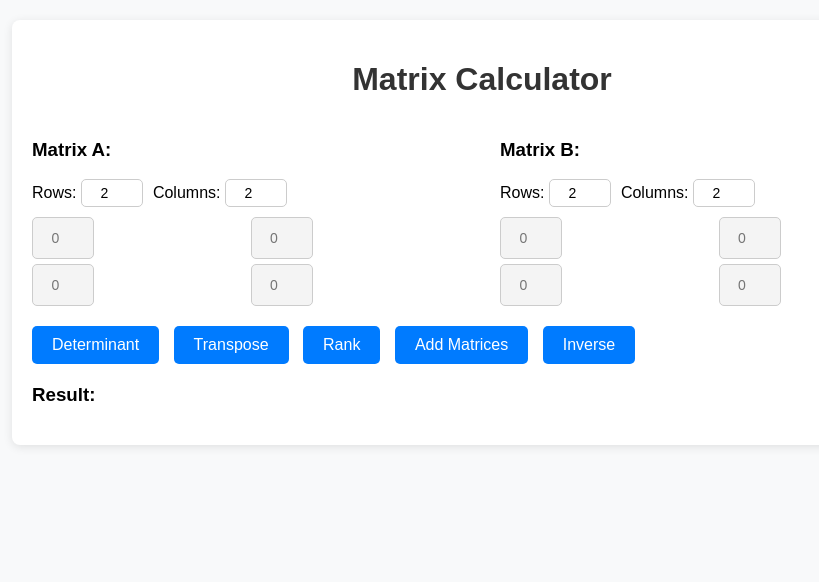
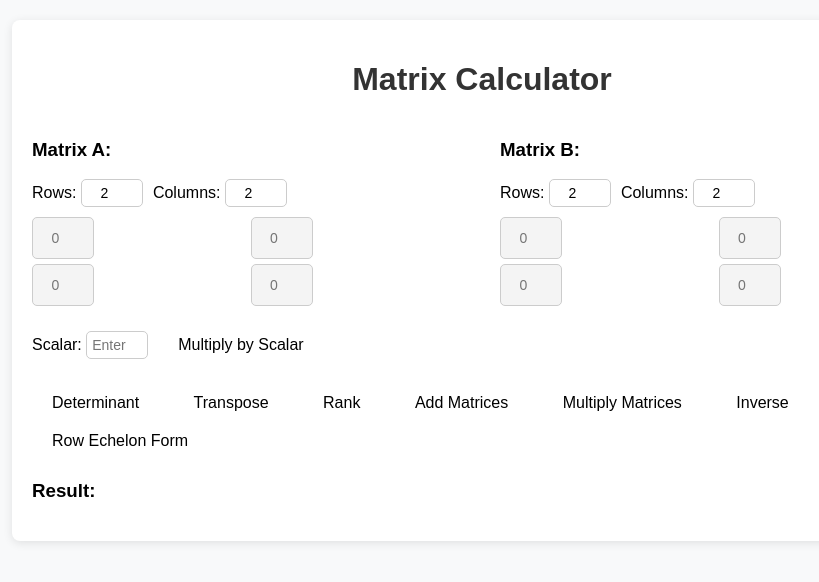
Before and after one commit to FanchonSora/Matrix-Calculator-Web, a Flask app: page / in a window 1280 px wide. Shown: the top 582 px of the page, without its empty margins (158-977 px from the left). Run offline with Flask 3, Linux system fonts and the light colour scheme.

Commit message:
add new function

```diff
--- a/matrix_calculator/app.py
+++ b/matrix_calculator/app.py
@@ -5,7 +5,24 @@ app = Flask(__name__)
 
 def parse_matrix(matrix_list):
     """Parse the matrix from a list of lists."""
-    return np.array(matrix_list, dtype=float)
+    try:
+        return np.array(matrix_list, dtype=float)
+    except ValueError:
+        raise ValueError("Invalid matrix format. Ensure all elements are numbers.")
+
+def row_echelon(matrix):
+    """Compute the row echelon form of a matrix."""
+    mat = matrix.copy()
+    rows, cols = mat.shape
+    for i in range(min(rows, cols)):
+        max_row = i + np.argmax(np.abs(mat[i:, i]))
+        if mat[max_row, i] == 0:
+            continue
+        mat[[i, max_row]] = mat[[max_row, i]]  # Swap rows
+        mat[i] = mat[i] / mat[i, i]  # Scale to make pivot = 1
+        for j in range(i + 1, rows):
+            mat[j] -= mat[i] * mat[j, i]
+    return mat
 
 @app.route('/', methods=['GET'])
 def index():
@@ -19,16 +36,27 @@ def matrix_operations():
     matrixA = data.get('matrixA')
     matrixB = data.get('matrixB')
     operation = data.get('operation')
+    scalar = data.get('scalar', None)
+    power = data.get('power', None)
 
     try:
         result = {}
+
         if matrixA:
             matrixA = parse_matrix(matrixA)
+        else:
+            raise ValueError("Matrix A is required.")
 
         if matrixB:
             matrixB = parse_matrix(matrixB)
 
-        if operation == 'determinant':
+        # Perform the requested operation
+        if operation == 'multiply_scalar':
+            if scalar is None:
+                raise ValueError("Scalar value is required for scalar multiplication.")
+            result['Matrix A * scalar'] = (matrixA * scalar).tolist()
+
+        elif operation == 'determinant':
             if matrixA.shape[0] == matrixA.shape[1]:
                 result['determinant_A'] = np.linalg.det(matrixA)
             else:
@@ -48,6 +76,12 @@ def matrix_operations():
             if matrixB is not None:
                 result['rank_B'] = np.linalg.matrix_rank(matrixB)
 
+        elif operation == 'A * B':
+            if matrixB is not None and matrixA.shape[1] == matrixB.shape[0]:
+                result['A * B'] = (matrixA @ matrixB).tolist()
+            else:
+                result['A * B'] = "Matrix multiplication not possible. Columns of A must equal rows of B."
+
         elif operation == 'A + B':
             if matrixB is not None and matrixA.shape == matrixB.shape:
                 result['A + B'] = (matrixA + matrixB).tolist()
@@ -64,12 +98,17 @@ def matrix_operations():
                     result['inverse_B'] = np.linalg.inv(matrixB).tolist()
                 else:
                     result['inverse_B'] = "Matrix B is not square."
-            except np.linalg.LinAlgError as e:
+            except np.linalg.LinAlgError:
                 result['inverse_A'] = "Matrix A is singular and cannot be inverted."
                 result['inverse_B'] = "Matrix B is singular and cannot be inverted."
 
+        elif operation == 'row_echelon':
+            result['row_echelon_A'] = row_echelon(matrixA).tolist()
+            if matrixB is not None:
+                result['row_echelon_B'] = row_echelon(matrixB).tolist()
+
         else:
-            result['error'] = "Unsupported operation or invalid matrix input."
+            raise ValueError("Unsupported operation or invalid input.")
 
         return jsonify(result)
 
--- a/matrix_calculator/templates/index.html
+++ b/matrix_calculator/templates/index.html
@@ -63,7 +63,10 @@
             border: 1px solid #ccc;
             border-radius: 5px;
             background-color: #f4f4f4;
-            pointer-events: none;
+        }
+
+        .matrix-grid input[readonly] {
+            background-color: #e9ecef;
         }
 
         .actions {
@@ -74,15 +77,28 @@
             padding: 10px 20px;
             margin-right: 10px;
             border: none;
-            background-color: #007bff;
-            color: white;
+            background-color: transparent;
+            color: #000000;
             font-size: 16px;
             cursor: pointer;
             border-radius: 5px;
+            transition: background-color 0.3s, color 0.3s;
         }
 
         button:hover {
-            background-color: #0056b3;
+            background-color: #007bff;
+            color: white;
+        }
+
+        button:focus {
+            outline: none;
+        }
+
+        .scalar-input {
+            display: flex;
+            align-items: center;
+            margin-top: 20px;
+            gap: 10px;
         }
 
         .result-section {
@@ -92,6 +108,7 @@
         .result {
             display: flex;
             justify-content: space-between;
+            flex-wrap: wrap;
             gap: 20px;
         }
 
@@ -122,12 +139,18 @@
                     <div id="matrixB-grid" class="matrix-grid"></div>
                 </div>
             </div>
+            <div class="scalar-input">
+                <label>Scalar: <input type="number" id="scalar" step="any" placeholder="Enter scalar value"></label>
+                <button type="button" onclick="calculate('multiply_scalar')">Multiply by Scalar</button>
+            </div>
             <div class="actions">
                 <button type="button" onclick="calculate('determinant')">Determinant</button>
                 <button type="button" onclick="calculate('transpose')">Transpose</button>
                 <button type="button" onclick="calculate('rank')">Rank</button>
                 <button type="button" onclick="calculate('A + B')">Add Matrices</button>
+                <button type="button" onclick="calculate('A * B')">Multiply Matrices</button>
                 <button type="button" onclick="calculate('inverse')">Inverse</button>
+                <button type="button" onclick="calculate('row_echelon')">Row Echelon Form</button>
             </div>
         </form>
         <div id="result-section" class="result-section">
@@ -149,6 +172,7 @@
                     input.type = 'number';
                     input.placeholder = '0';
                     input.name = `matrix${matrixId}[${i}][${j}]`;
+                    input.step = "any"; // Allow decimal values
                     container.appendChild(input);
                 }
             }
@@ -157,11 +181,12 @@
         async function calculate(operation) {
             const matrixA = getMatrixValues('A');
             const matrixB = getMatrixValues('B');
+            const scalar = parseFloat(document.getElementById('scalar').value) || null;
 
             const response = await fetch('/', {
                 method: 'POST',
                 headers: { 'Content-Type': 'application/json' },
-                body: JSON.stringify({ matrixA, matrixB, operation })
+                body: JSON.stringify({ matrixA, matrixB, scalar, operation })
             });
 
             const result = await response.json();
@@ -210,6 +235,7 @@
                         row.forEach(value => {
                             const input = document.createElement('input');
                             input.value = value.toFixed(2);
+                            input.readOnly = true; // Prevent user modification
                             grid.appendChild(input);
                         });
                     });
```
